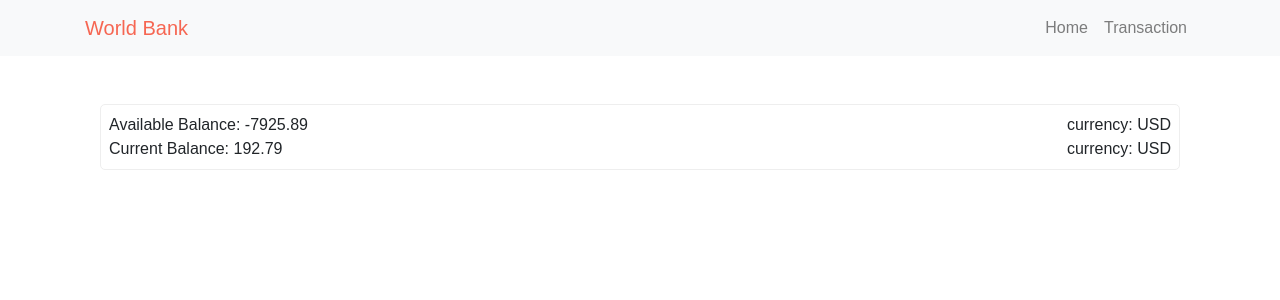
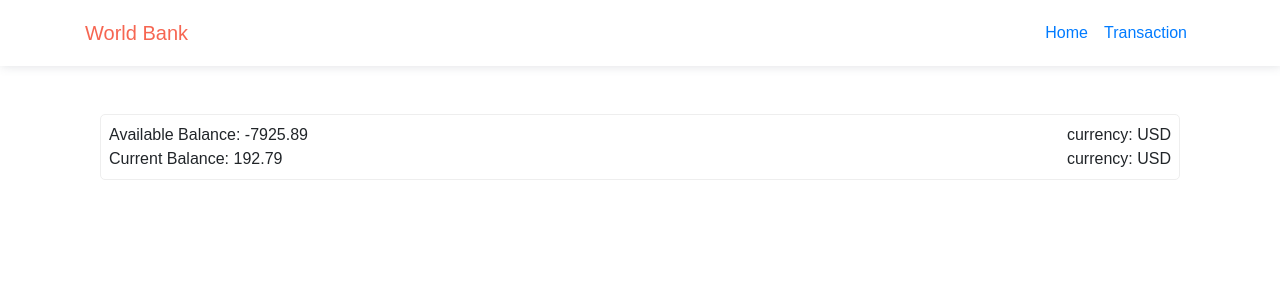
Before and after one commit to psyhakhom/money-manager, a React (Create React App) app: page / in a window 1280 px wide. Shown: the top 300 px of the page. Built offline with nearby package versions, Linux system fonts and the light colour scheme.

Commit message:
updated nav links with react router links

```diff
--- a/src/App.js
+++ b/src/App.js
@@ -30,14 +30,16 @@ class App extends Component {
     .map(item => {
       return (item.accounts.account.map(ele => {
         return (
-          <Navbar bg="light" expand="lg" key={ele.id}>
+          <Navbar expand="lg" key={ele.id}>
             <Container>
-              <Navbar.Brand href="#home" fixed="top">{ele.accountName}</Navbar.Brand>
+              <Navbar.Brand fixed="top">
+                <Link to="/" className="navbar-brand">{ele.accountName}</Link>
+              </Navbar.Brand>
               <Navbar.Toggle aria-controls="basic-navbar-nav"/>
               <Navbar.Collapse id="basic-navbar-nav">
                 <Nav className="ml-auto">
-                  <Nav.Link href="/">Home</Nav.Link>
-                  <Nav.Link href="/transactions">Transaction</Nav.Link>
+                  <Nav.Link ><NavLink to="/">Home</NavLink></Nav.Link>
+                  <Nav.Link ><NavLink to="/transactions">Transaction</NavLink></Nav.Link>
                 </Nav>
               </Navbar.Collapse>
             </Container>
@@ -50,16 +52,15 @@ class App extends Component {
       <div>
         <Layout>
           {accountInfo}
-          {/* <Account accountInfo={mappedData} />
-          <Transactions transactionData={mappedData} /> */}
           <Switch>
             <Route
               exact path="/"
               render={(routeProps) => (
               <Account {...routeProps}  accountInfo={mappedData} />
             )} />
-            <Route exact path="/transactions"
-            render={(routeProps) => (
+            <Route
+              exact path="/transactions"
+              render={(routeProps) => (
               <Transactions {...routeProps} transactionData={mappedData} />
             )} />
           </Switch>
--- a/src/index.scss
+++ b/src/index.scss
@@ -12,7 +12,7 @@ body {
 }
 
 .navbar {
-	background-color: $white;
+	box-shadow: 1px 0 10px 0 rgba(89, 98, 115, 0.2);
 }
 
 .account-info {
```
